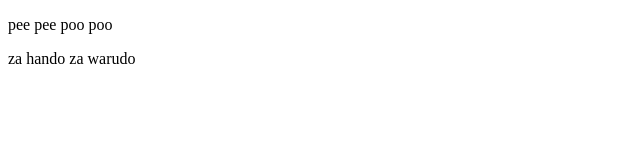
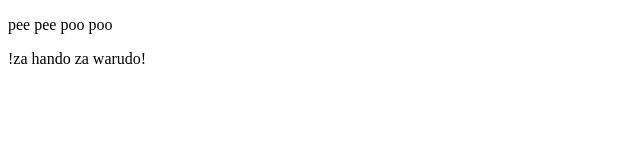
Before and after one commit to SirEnexx/pixel-art, a website: page index.html in a window 1280 px wide. Shown: the full height of the page, 0-640 px from the left. Drawn offline with Linux system fonts and the light colour scheme.

Commit message:
added exclamations

```diff
--- a/index.html
+++ b/index.html
@@ -10,7 +10,7 @@
 <div class="toolbar"></div>
 <div class="grid"></div>
 <p>pee pee poo poo</p>
-<p>za hando za warudo</p>
+<p>!za hando za warudo!</p>
 
 <script type="text/javascript" src="script.js"></script>
 </body>
```
